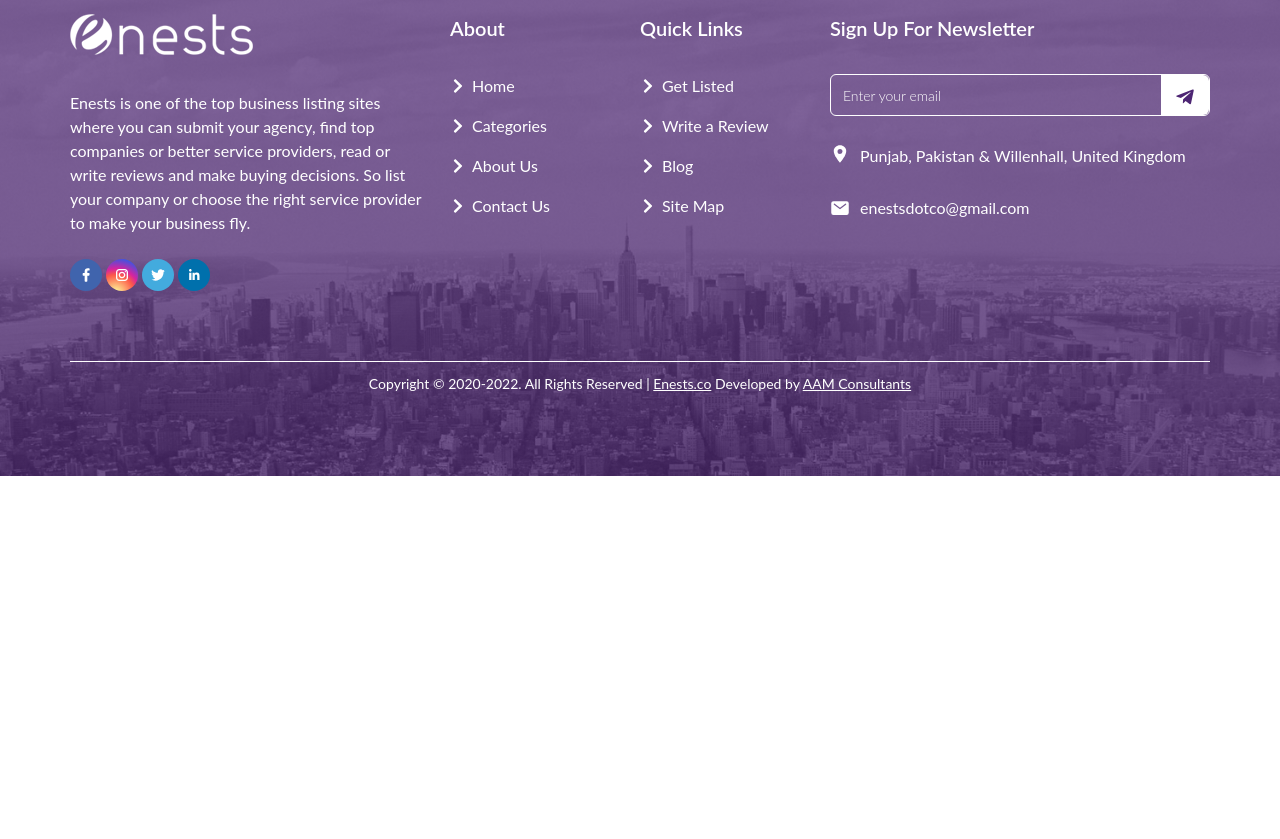
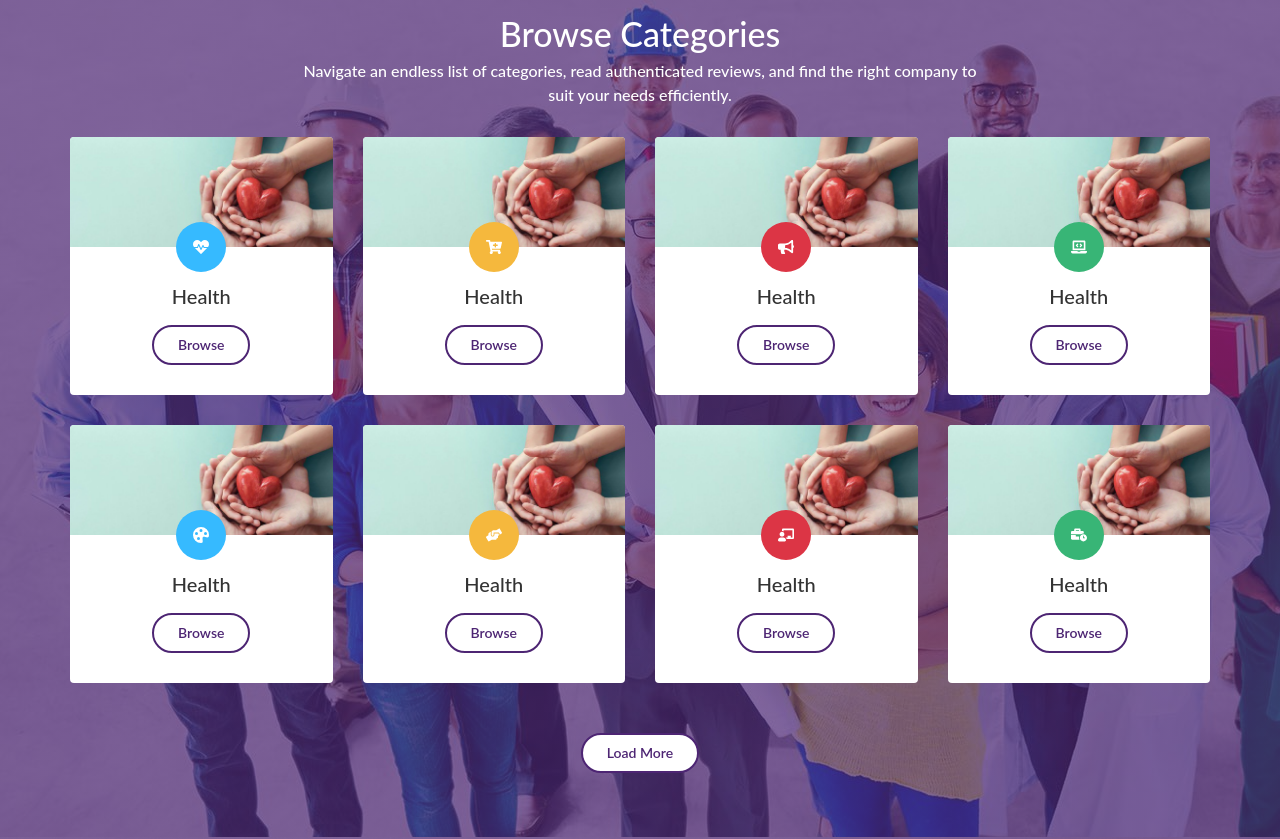
Before and after one commit to JuGit-pk/enests_clone, a Next.js app: page / in a window 1280 px wide. Shown: the part 860-1699 px from the top of the page. Before the commit the page ends 1336 px from the top, so only its background shows below. Built offline with nearby package versions, Linux system fonts and the light colour scheme.

Commit message:
added browse categories

```diff
--- /dev/null
+++ b/components/home/BrowseCategories/Category.tsx
@@ -0,0 +1,119 @@
+import React from "react";
+import Image from "next/image";
+import { FaHeartbeat } from "react-icons/fa";
+import { FaCartPlus } from "react-icons/fa";
+import { FaBullhorn } from "react-icons/fa";
+import { FaLaptopCode } from "react-icons/fa";
+import { BsPaletteFill } from "react-icons/bs";
+import { FaHandsHelping } from "react-icons/fa";
+import { FaChalkboardTeacher } from "react-icons/fa";
+import { FaBusinessTime } from "react-icons/fa";
+
+const categories = [
+  {
+    title: "health",
+    icon: <FaHeartbeat className="fill-white" />,
+    imageSrc: "/assets/images/categories.jpg",
+  },
+  {
+    title: "health",
+    icon: <FaCartPlus className="fill-white" />,
+    imageSrc: "/assets/images/categories.jpg",
+  },
+  {
+    title: "health",
+    icon: <FaBullhorn className="fill-white" />,
+    imageSrc: "/assets/images/categories.jpg",
+  },
+  {
+    title: "health",
+    icon: <FaLaptopCode className="fill-white" />,
+    imageSrc: "/assets/images/categories.jpg",
+  },
+  {
+    title: "health",
+    icon: <BsPaletteFill className="fill-white" />,
+    imageSrc: "/assets/images/categories.jpg",
+  },
+  {
+    title: "health",
+    icon: <FaHandsHelping className="fill-white" />,
+    imageSrc: "/assets/images/categories.jpg",
+  },
+  {
+    title: "health",
+    icon: <FaChalkboardTeacher className="fill-white" />,
+    imageSrc: "/assets/images/categories.jpg",
+  },
+  {
+    title: "health",
+    icon: <FaBusinessTime className="fill-white" />,
+    imageSrc: "/assets/images/categories.jpg",
+  },
+];
+
+const Category = () => {
+  const getIconColorClass = (number: number) => {
+    let iconClass = "bg-[#36baff]";
+
+    switch (number) {
+      case 1:
+      case 5:
+        iconClass = "bg-[#36baff]";
+        break;
+      case 2:
+      case 6:
+        iconClass = "bg-[#f5b83d]";
+        break;
+      case 3:
+      case 7:
+        iconClass = "bg-[#dc3545]";
+        break;
+      case 4:
+      case 8:
+        iconClass = "bg-[#38b576]";
+        break;
+      default:
+        iconClass = "bg-[#36baff]";
+        break;
+    }
+
+    return iconClass;
+  };
+  return (
+    <div className="mt-[30px] grid gap-[30px] md:grid-cols-2 lg:grid-cols-4">
+      {categories.map((category, index) => (
+        <div className="bg-white text-center pb-[30px] rounded overflow-hidden">
+          <div className="relative w-full h-[110px]">
+            <Image
+              src={category.imageSrc}
+              alt=""
+              layout="fill"
+              className=" object-cover object-top"
+            />
+          </div>
+          <div className="-mt-[25px] z-10 relative">
+            <div
+              className={`w-[50px] h-[50px] flex justify-center items-center mx-auto rounded-full ${getIconColorClass(
+                index + 1
+              )}`}
+            >
+              {category.icon}
+            </div>
+          </div>
+          <h4 className="text-xl text-[#333] mt-[10px] capitalize">
+            {category.title}
+          </h4>
+          <a
+            href=""
+            className="py-2 px-6 mt-[15px] border-[2px] border-[#4d2573] inline-block text-[#4d2573] text-sm cursor-pointer font-semibold rounded-[30px]"
+          >
+            Browse
+          </a>
+        </div>
+      ))}
+    </div>
+  );
+};
+
+export default Category;
--- /dev/null
+++ b/components/home/BrowseCategories/index.tsx
@@ -0,0 +1,25 @@
+import React from "react";
+import Category from "./Category";
+
+const BrowseCategories = () => {
+  return (
+    <div className="py-16 bg-categoriesBg px-[15px] text-center font-medium ">
+      <div className="max-w-[540px] md:max-w-[720px] lg:max-w-[960px] xl:max-w-[1140px] mx-auto">
+        <h1 className="text-white text-[34px]">Browse Categories</h1>
+        <p className="text-white text-base leading-6 max-w-[680px] mx-auto">
+          Navigate an endless list of categories, read authenticated reviews,
+          and find the right company to suit your needs efficiently.{" "}
+        </p>
+        <Category />
+        <a
+          href=""
+          className="border-[2px] border-[#4d2573] py-2 px-6 inline-block bg-white text-[#4d2573] text-sm font-semibold cursor-pointer text-center rounded-[30px] mt-[50px]"
+        >
+          Load More
+        </a>
+      </div>
+    </div>
+  );
+};
+
+export default BrowseCategories;
--- a/pages/index.tsx
+++ b/pages/index.tsx
@@ -2,6 +2,7 @@ import Header from "../components/layout/Header";
 import Hero from "../components/home/Hero";
 import Layout from "../components/layout/Layout";
 import type { NextPage } from "next";
+import BrowseCategories from "../components/home/BrowseCategories";
 
 const Home: NextPage = () => {
   return (
@@ -10,6 +11,7 @@ const Home: NextPage = () => {
         <Header />
         <Hero />
       </div>
+      <BrowseCategories />
     </Layout>
   );
 };
--- a/tailwind.config.js
+++ b/tailwind.config.js
@@ -18,6 +18,8 @@ module.exports = {
       backgroundImage: {
         footer:
           'linear-gradient(to right, rgba(77, 37, 115, 0.7), rgba(77, 37, 115, 0.7)),url("/assets/images/home.jpg")',
+        categoriesBg:
+          'linear-gradient(to right, rgba(77, 37, 115, 0.7), rgba(77, 37, 115, 0.7)),url("/assets/images/categories-bg.jpg")',
       },
     },
   },
```
Also changed, not shown: public/assets/images/categories-bg.jpg (added), public/assets/images/categories.jpg (added).
